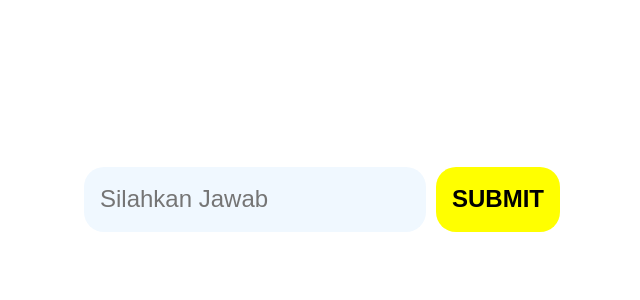
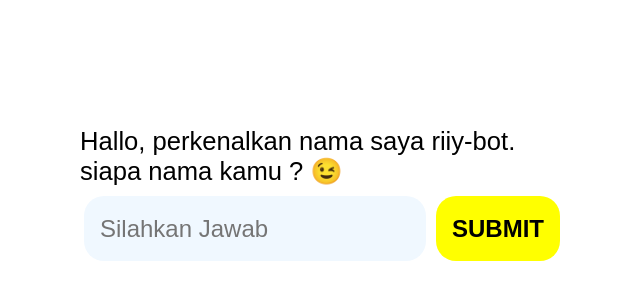
Before and after one commit to riiyfahri15/riiyfhr.bot, a plain HTML site: page index.html in a window 1280 px wide. Shown: the part 206-506 px from the top of the page, without its empty margins (318-958 px from the left). Drawn offline with Linux system fonts and the light colour scheme.

Commit message:
Update index.html

```diff
--- a/index.html
+++ b/index.html
@@ -21,7 +21,7 @@
         </div>
     </div>
     <div id="loader"></div>
-    <script src="bot.js"/>
+    <script src="bot.js"></script>
 </body>
 
 </html>
```
